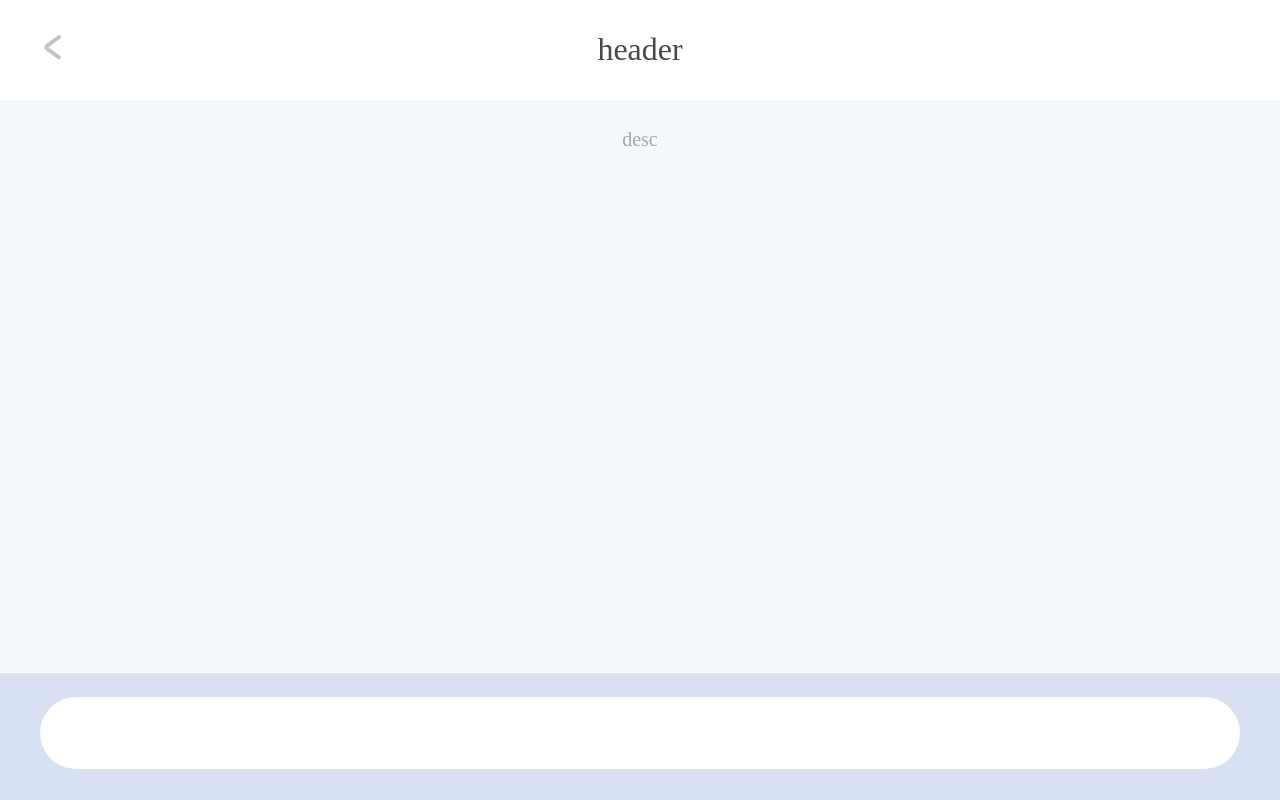
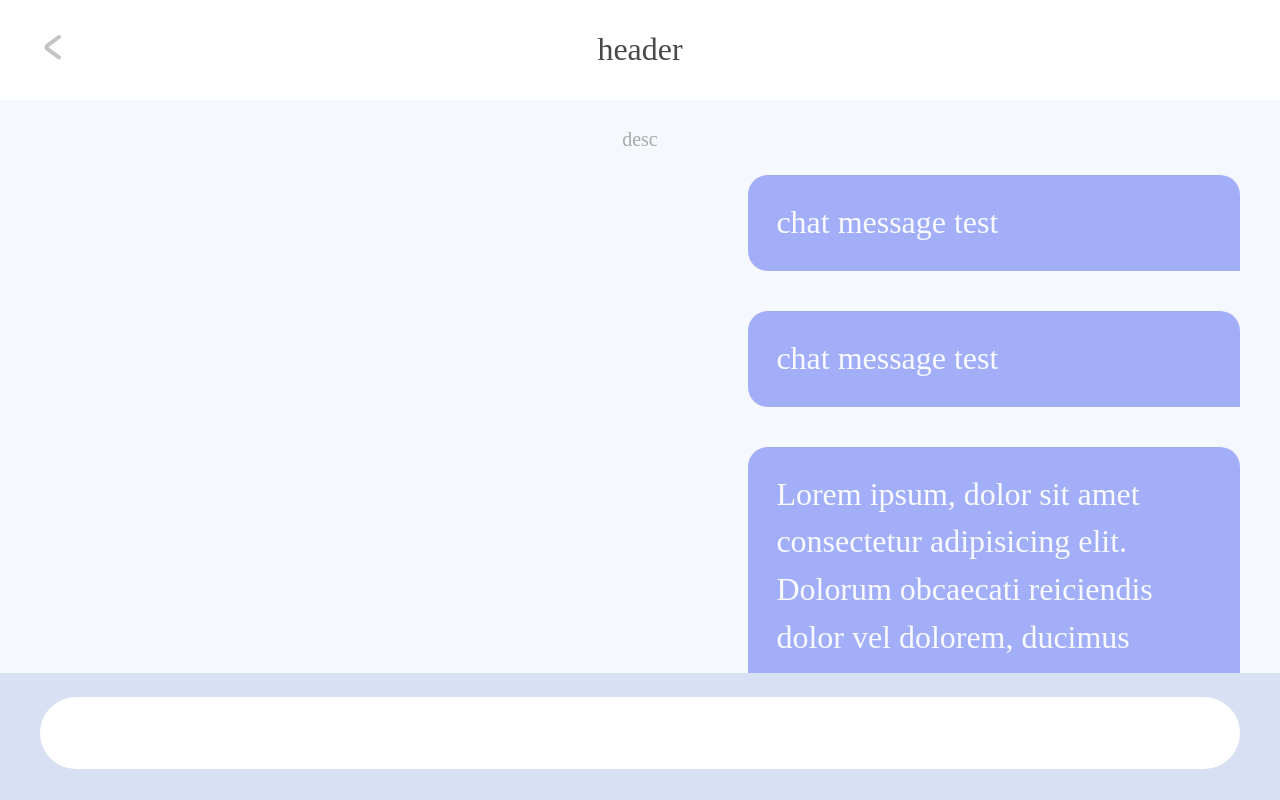
Before and after one commit to Kimbangul/IHuAe-web, a Next.js app: page /chat in a window 1280 px wide. Built offline with nearby package versions, Linux system fonts and the light colour scheme; a web font is replaced by a local one.

Commit message:
style: chat page styling

```diff
--- /dev/null
+++ b/src/components/chat/BubbleView.tsx
@@ -0,0 +1,12 @@
+import { Bubble } from "./ChatStyle";
+import { BubbleParamType } from "./ChatType";
+
+const BubbleView : React.FC<BubbleParamType> = ({content}) => {
+  return (
+    <Bubble>
+      {content}
+    </Bubble>
+  )
+}
+
+export default BubbleView;
--- a/src/components/chat/ChatContainer.tsx
+++ b/src/components/chat/ChatContainer.tsx
@@ -1,4 +1,4 @@
-import ChatView from "./ChatView"
+import ChatView from "./ChatView";
 
 const ChatContainer = () => {
   return(
--- a/src/components/chat/ChatStyle.tsx
+++ b/src/components/chat/ChatStyle.ts
@@ -1,4 +1,3 @@
-import theme from "@/assets/style/Theme";
 import styled from "styled-components";
 
 const Chat = {
@@ -6,10 +5,14 @@ const Chat = {
     height: 100%;
     display: flex;
     flex-direction: column;
+    overflow: hidden;
   `,
   Content: styled.section`
     flex-grow: 1;
     background: ${({theme}) => theme.color.bg.bg_01};
+    overflow: hidden;
+    overflow-y:scroll;
+    padding-bottom: 3.6rem;
   `,
   Desc: styled.p`
     font-size: 1rem;
@@ -40,7 +43,28 @@ const Chat = {
       resize: none;
       ${({theme}) => theme.font.sans.medium};
     `
+  },
+  ChatList: styled.div`
+    padding: 0 2rem;
+    margin-top: 1.2rem;
+  `,
+}
+export const Bubble = styled.p`
+  width: 24.6rem;
+  padding: 1.2rem 1.4rem;
+  border-radius: 1rem 1rem 0 1rem;
+  color: #F8FAFF;
+  font-size: 1.6rem;
+  margin-left: auto;
+  margin-right: 0;
+  margin-top : 2rem;
+  line-height: 1.5;
+  background: ${({theme}) => theme.color.main.secondary};
+  ${({theme}) => theme.font.sans.medium};
+
+  &:first-child{
+    margin-top: 0;
   }
-}
+`;
 
 export default Chat;
--- /dev/null
+++ b/src/components/chat/ChatType.ts
@@ -0,0 +1,3 @@
+export interface BubbleParamType {
+  content: string,
+}
--- a/src/components/chat/ChatView.tsx
+++ b/src/components/chat/ChatView.tsx
@@ -1,5 +1,6 @@
 import Header from '@/components/common/Header';
 import Chat from './ChatStyle';
+import BubbleView from "./BubbleView";
 
 const ChatView = () => {
   return(
@@ -7,6 +8,11 @@ const ChatView = () => {
       <Header title='header' back={true}/>
       <Chat.Content>
         <Chat.Desc>desc</Chat.Desc>
+        <Chat.ChatList>
+          <BubbleView content='chat message test'/>
+          <BubbleView content='chat message test'/>
+          <BubbleView content=' Lorem ipsum, dolor sit amet consectetur adipisicing elit. Dolorum obcaecati reiciendis dolor vel dolorem, ducimus cumque ipsa officiis nostrum repellat. Quibusdam, iure earum. Numquam voluptatibus ducimus autem eius, nemo architecto.'/>
+        </Chat.ChatList>
       </Chat.Content>
       <Chat.Input.Container>
         <Chat.Input.Input />
--- a/src/components/home/index.tsx
+++ b/src/components/home/index.tsx
@@ -13,7 +13,6 @@ const Home = () => {
 
 // COMPONENT style
 const HomeContainer = styled.section`
-  height: 100%;
   background: ${({ theme }) => theme.color.bg.bg_01};
 `;
 
```
